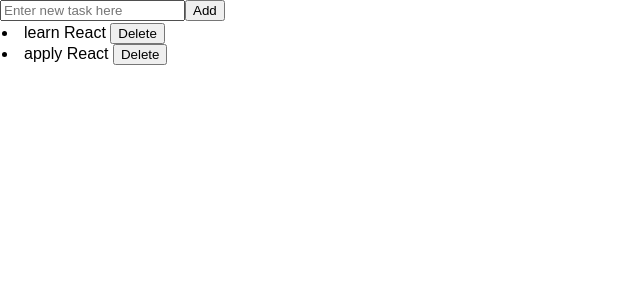
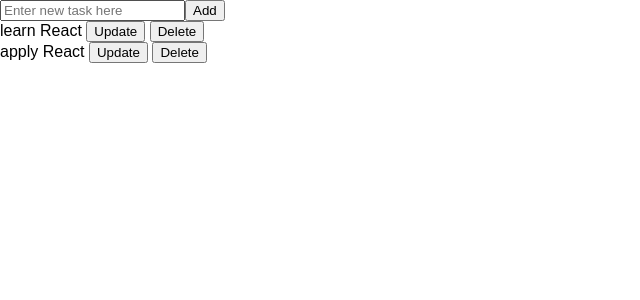
Before and after one commit to jbairagi/myTodoApp, a React (Create React App) app: page / in a window 1280 px wide. Shown: the top 300 px of the page, without its empty margins (0-640 px from the left). Built offline with nearby package versions, Linux system fonts and the light colour scheme.

Commit message:
Incomplete: adding tasks

```diff
--- a/src/App.js
+++ b/src/App.js
@@ -3,9 +3,9 @@ import React from 'react';
 class ListItems extends React.Component{
   render(){
     return(
-      <li>
-				{this.props.task} <button type="button">Delete</button>
-			</li>
+      <div>
+				{this.props.task} <button type="button">Update</button> <button type="button">Delete</button>
+			</div>
     );
   }
 }
@@ -18,18 +18,28 @@ class TODOList extends React.Component{
       taskRows.push(<ListItems task={task.task} key={task.id} />);
     });
     return (
-      <table>
+      <div>
         {taskRows}
-      </table>
+      </div>
     );
   }
 }
 
 class TODOAddForm extends React.Component{
+  constructor(props){
+    super(props);
+    this.handleSubmit = this.handleSubmit.bind(this);
+  }
+  handleSubmit(e) {
+    this.props.onTaskSubmit(e.target.value);
+    console.log(e.target.value);
+    e.preventDefault();
+	}
+
   render(){
     return(
-      <form>
-        <input type="text" placeholder="Enter new task here" />
+      <form onSubmit={this.handleSubmit}>
+        <input type="text" value={this.props.tasks} placeholder="Enter new task here" />
         <input type="submit" value="Add" />
       </form>
     );
@@ -37,20 +47,41 @@ class TODOAddForm extends React.Component{
 }
 
 class TODOApp extends React.Component {
+  constructor(props){
+    super(props);
+    this.state = {
+      data: [
+        {id: '1', task: 'learn React'},
+        {id: '2', task: 'apply React'}
+      ]
+    };
+    this.handleSubmit = this.handleSubmit.bind(this);
+  }
+
+  handleTaskRemoval(nodeId) {
+		let data = this.state.data;
+
+		// data = data.filter(function (e) {
+		// 	return e.id !== nodeId;
+		// });
+		this.setState({data : data});
+	}
+
+  handleSubmit(task) {
+		let data = this.state.data;
+		let id = data.length + 2 ;
+		data = data.concat([{id, task}]);
+		this.setState({data : data});
+	}
 
   render() {
     return (
       <div>
-        <TODOAddForm />
-        <TODOList tasks={TASKS} />
+        <TODOAddForm onTaskSubmit = {this.handleSubmit}/>
+        <TODOList tasks={this.state.data} removeTask={this.handleTaskRemoval} />
       </div>
     );
   }
 }
 
-let TASKS = [
-  {id: '1', task: 'learn React'},
-  {id: '2', task: 'apply React'}
-];
-
 export default TODOApp;
```
